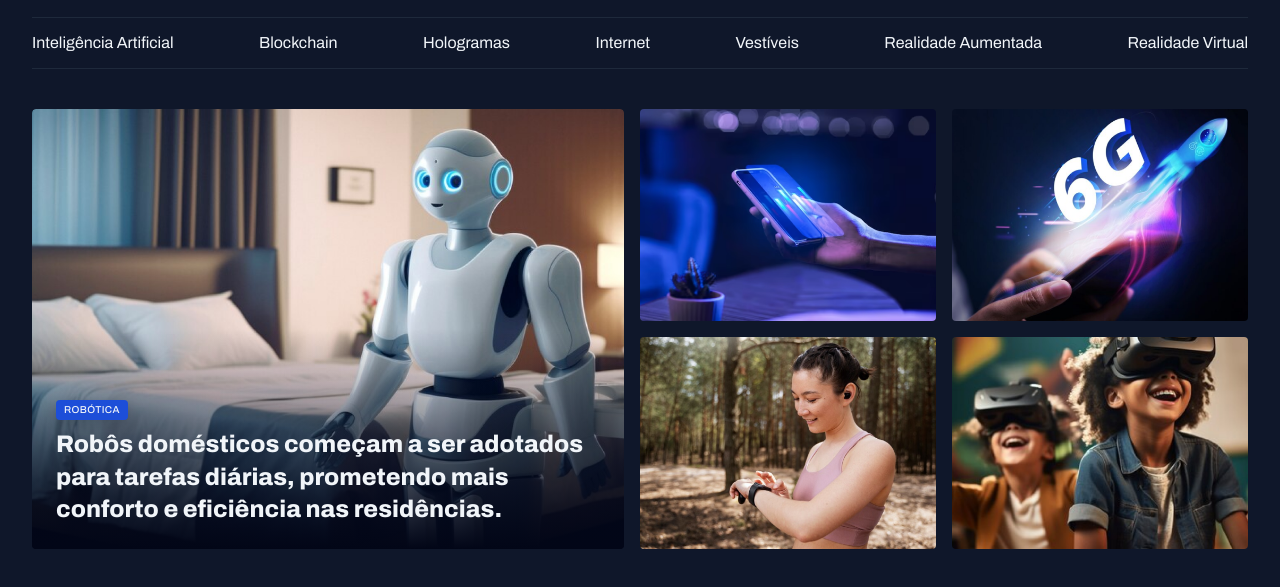
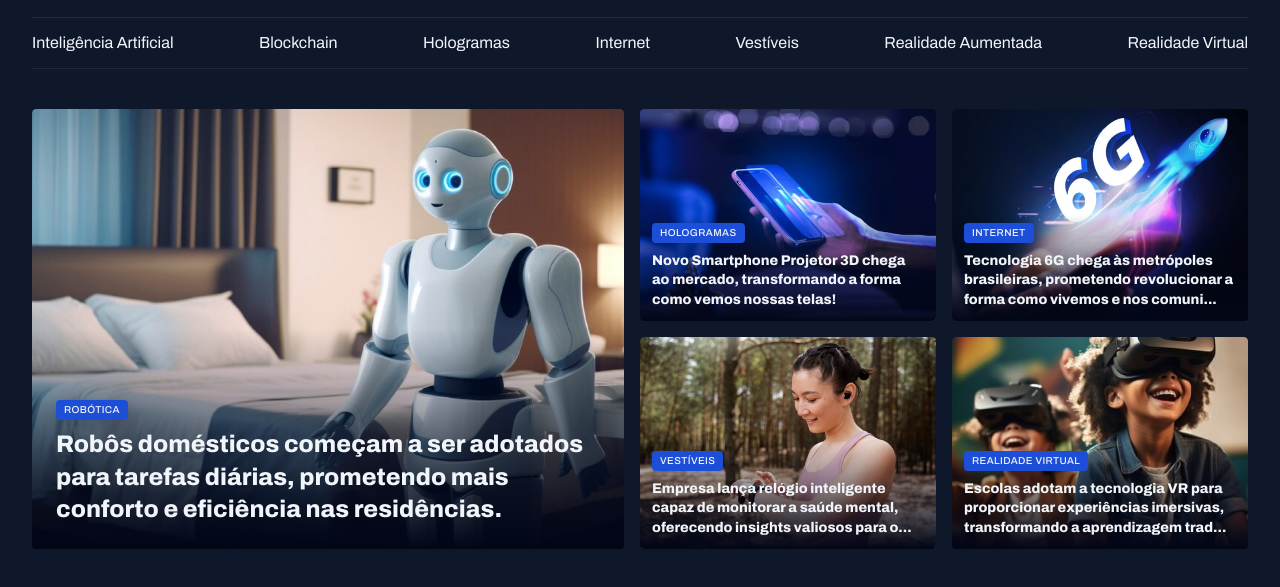
Before and after one commit to miqueiassantoss/portal-de-noticias-project, a plain HTML site: page index.html in a window 1280 px wide. Shown: the part 55-642 px from the top of the page. Drawn offline with Linux system fonts and the light colour scheme.

Commit message:
finalizando destaques

```diff
--- a/index.html
+++ b/index.html
@@ -53,18 +53,44 @@
       </figure>
 
       <div class="grid grid-cols-2 gap-16">
-        <div>
+
+        <figure class="card">
           <img src="assets/images/Image02.png" alt="">
-        </div>
-        <div>
+
+          <figcaption>
+            <span class="content-tag">hologramas</span>
+            <h2 class="text-lg">Novo Smartphone Projetor 3D chega ao mercado, transformando a forma como vemos nossas telas!
+            </h2>
+          </figcaption>
+        </figure>
+
+        <figure class="card">
           <img src="assets/images/Image03.png" alt="">
-        </div>
-        <div>
+
+          <figcaption>
+            <span class="content-tag">internet</span>
+            <h2 class="text-lg">Tecnologia 6G chega às metrópoles brasileiras, prometendo revolucionar a forma como vivemos e nos comuni...</h2>
+          </figcaption>
+        </figure>
+
+        <figure class="card">
           <img src="assets/images/Image04.png" alt="">
-        </div>
-        <div>
+
+          <figcaption>
+            <span class="content-tag">vestíveis</span>
+            <h2 class="text-lg">Empresa lança relógio inteligente capaz de monitorar a saúde mental, oferecendo insights valiosos para o...</h2>
+          </figcaption>
+        </figure>
+
+        <figure class="card">
           <img src="assets/images/Image05.png" alt="">
-        </div>
+
+          <figcaption>
+            <span class="content-tag">realidade virtual</span>
+            <h2 class="text-lg">Escolas adotam a tecnologia VR para proporcionar experiências imersivas, transformando a aprendizagem trad...</h2>
+          </figcaption>
+        </figure>
+
       </div>
     </section>
   </main>
--- a/styles/sections.css
+++ b/styles/sections.css
@@ -24,6 +24,10 @@
       bottom: 0;
       padding: 24px;
 
+      &:has(.text-lg) { /* esse &:has é pra perguntar, bem interessante*/
+        padding: 12px;
+      }
+
       h2 {
         margin-top: 8px;
       }
--- a/styles/utility.css
+++ b/styles/utility.css
@@ -23,7 +23,7 @@
 }
 
 .text-lg {
-  font: var(--h1);
+  font: var(--h3);
 }
 
 
```
